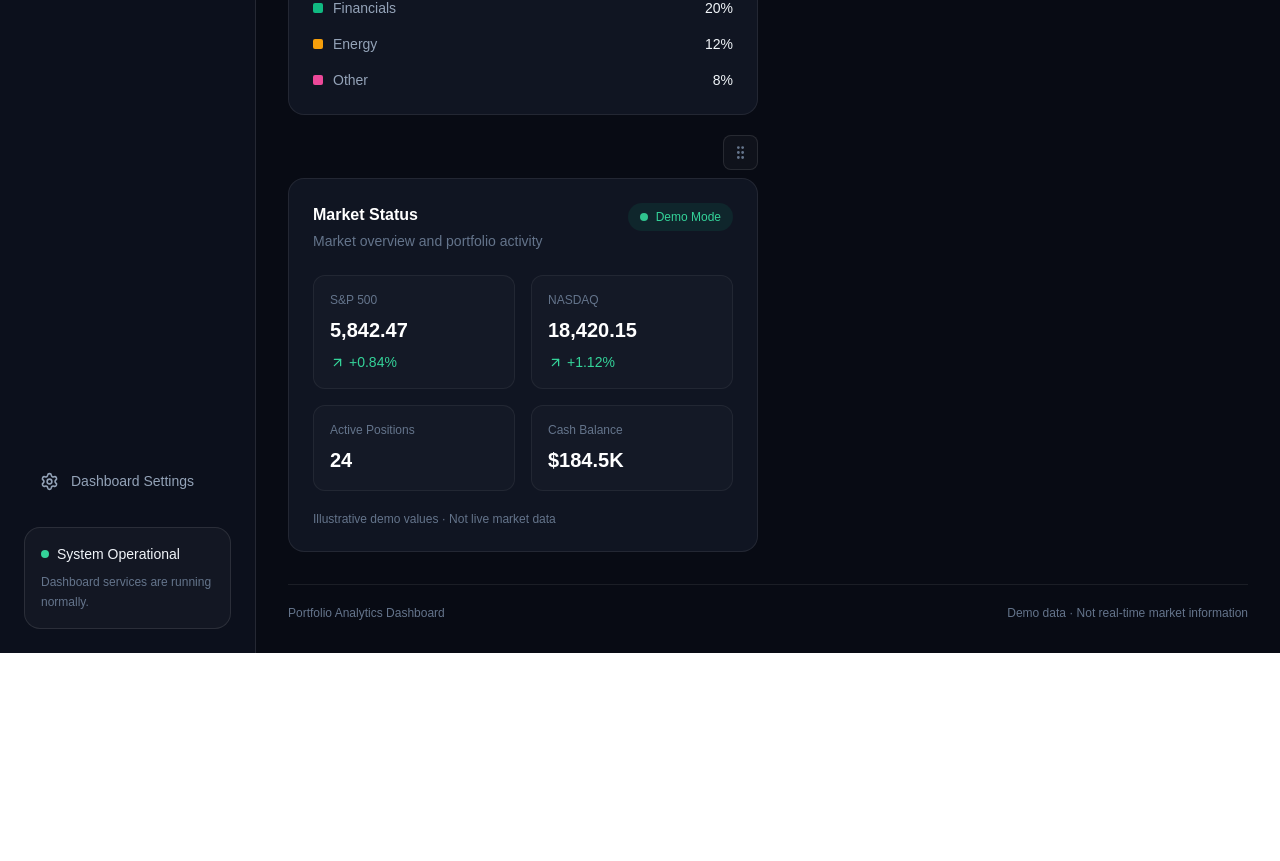
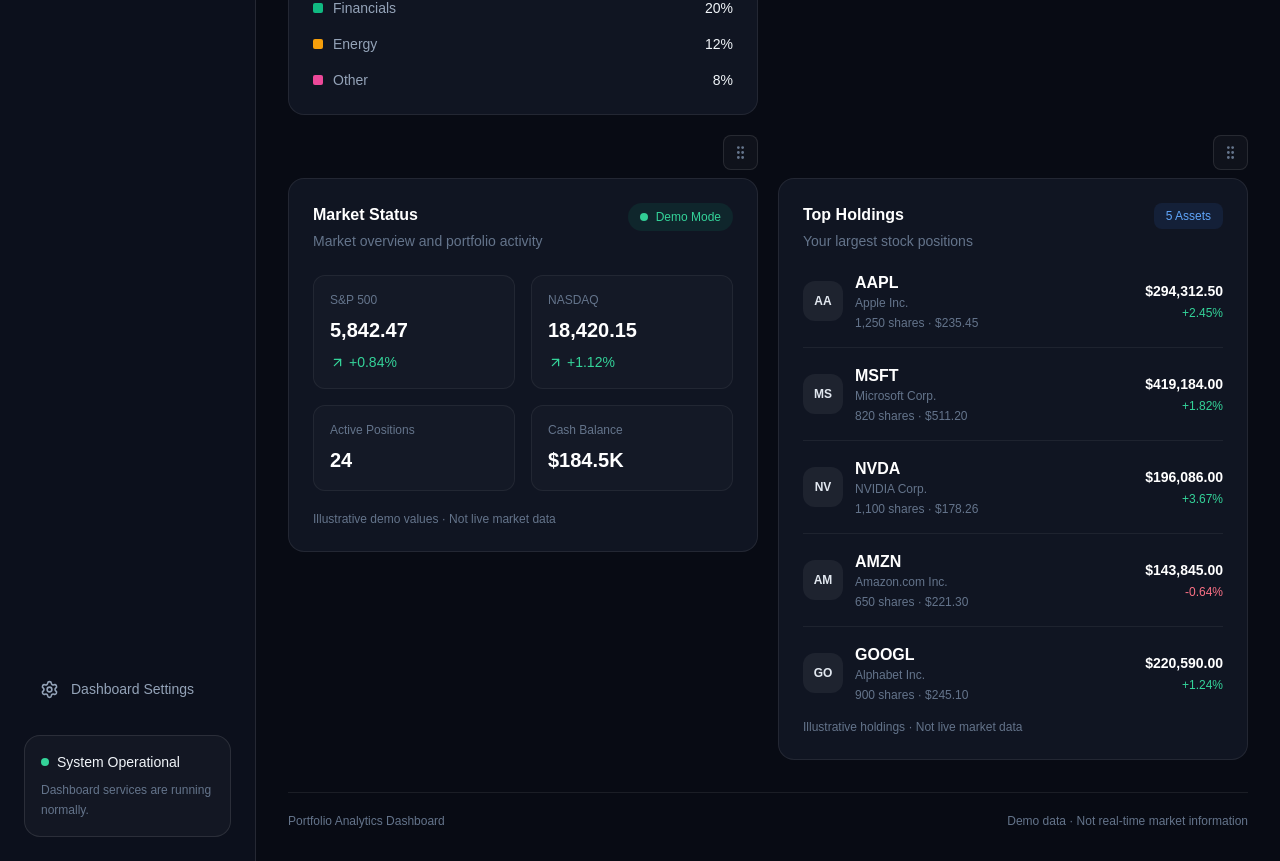
Before and after one commit to ohin03/portfolio-dashboard, a Next.js app: page / in a window 1280 px wide. Shown: the part 1160-2021 px from the top of the page. Before the commit the page ends 1813 px from the top, so only its background shows below. Built offline with nearby package versions, Linux system fonts and the light colour scheme.

Commit message:
Add top holdings dashboard widget

```diff
--- a/src/app/page.tsx
+++ b/src/app/page.tsx
@@ -39,6 +39,7 @@
 import { useDashboardStore } from "@/lib/dashboard-store";
 import WidgetShell from "@/components/widgets/WidgetShell";
 import { getAllWidgetDefinitions } from "@/lib/widgets/registry";
+
 const stats = [
   {
     title: "Total Portfolio Value",
@@ -99,14 +100,17 @@
   "asset-allocation",
   "risk-analysis",
   "market-status",
+  "top-holdings",
 ];
 
 function PortfolioSummary() {
-return ( <section
+  return (
+    <section
       aria-label="Portfolio summary"
       className="grid gap-5 sm:grid-cols-2 xl:grid-cols-4"
     >
-{stats.map((stat) => ( <StatCard
+      {stats.map((stat) => (
+        <StatCard
           key={stat.title}
           title={stat.title}
           value={stat.value}
@@ -115,10 +119,10 @@
           description={stat.description}
           icon={stat.icon}
         />
-))} </section>
+      ))}
+    </section>
   );
 }
-
 
 function PerformanceWidget() {
   return (
@@ -141,7 +145,6 @@
     </WidgetShell>
   );
 }
-
 
 function AssetAllocationWidget() {
   return (
@@ -285,7 +288,111 @@
   );
 }
 
+function TopHoldingsWidget() {
+  const holdings = [
+    {
+      symbol: "AAPL",
+      name: "Apple Inc.",
+      shares: "1,250",
+      price: "$235.45",
+      value: "$294,312.50",
+      change: "+2.45%",
+    },
+    {
+      symbol: "MSFT",
+      name: "Microsoft Corp.",
+      shares: "820",
+      price: "$511.20",
+      value: "$419,184.00",
+      change: "+1.82%",
+    },
+    {
+      symbol: "NVDA",
+      name: "NVIDIA Corp.",
+      shares: "1,100",
+      price: "$178.26",
+      value: "$196,086.00",
+      change: "+3.67%",
+    },
+    {
+      symbol: "AMZN",
+      name: "Amazon.com Inc.",
+      shares: "650",
+      price: "$221.30",
+      value: "$143,845.00",
+      change: "-0.64%",
+    },
+    {
+      symbol: "GOOGL",
+      name: "Alphabet Inc.",
+      shares: "900",
+      price: "$245.10",
+      value: "$220,590.00",
+      change: "+1.24%",
+    },
+  ];
 
+  return (
+    <WidgetShell
+      title="Top Holdings"
+      description="Your largest stock positions"
+      action={
+        <span className="rounded-lg bg-blue-500/10 px-3 py-1.5 text-xs font-medium text-blue-400">
+          5 Assets
+        </span>
+      }
+    >
+      <div className="space-y-4">
+        {holdings.map((holding) => (
+          <div
+            key={holding.symbol}
+            className="flex items-center justify-between gap-3 border-b border-white/[0.06] pb-4 last:border-0 last:pb-0"
+          >
+            <div className="flex min-w-0 items-center gap-3">
+              <div className="flex h-10 w-10 shrink-0 items-center justify-center rounded-xl bg-white/[0.06] text-xs font-bold text-slate-200">
+                {holding.symbol.slice(0, 2)}
+              </div>
+
+              <div className="min-w-0">
+                <p className="font-semibold text-white">
+                  {holding.symbol}
+                </p>
+
+                <p className="truncate text-xs text-slate-500">
+                  {holding.name}
+                </p>
+
+                <p className="mt-1 text-xs text-slate-500">
+                  {holding.shares} shares · {holding.price}
+                </p>
+              </div>
+            </div>
+
+            <div className="shrink-0 text-right">
+              <p className="text-sm font-semibold text-white">
+                {holding.value}
+              </p>
+
+              <p
+                className={`mt-1 text-xs font-medium ${
+                  holding.change.startsWith("+")
+                    ? "text-emerald-400"
+                    : "text-rose-400"
+                }`}
+              >
+                {holding.change}
+              </p>
+            </div>
+          </div>
+        ))}
+      </div>
+
+      <p className="mt-4 text-xs text-slate-500">
+        Illustrative holdings · Not live market data
+      </p>
+    </WidgetShell>
+  );
+}
 
 export default function Home() {
   const [showWidgetSettings, setShowWidgetSettings] = useState(false);
@@ -316,19 +423,15 @@
   function handleDragEnd(event: DragEndEvent) {
     const { active, over } = event;
 
-
     if (over && active.id !== over.id) {
       moveWidget(String(active.id), String(over.id));
     }
-
-
   }
 
   function renderWidget(widgetId: string) {
     switch (widgetId) {
       case "portfolio-summary":
         return <PortfolioSummary />;
-
 
       case "performance":
         return <PerformanceWidget />;
@@ -342,19 +445,30 @@
       case "market-status":
         return <MarketStatusWidget />;
 
+      case "top-holdings":
+        return <TopHoldingsWidget />;
+
       default:
         return null;
     }
-
-
   }
 
-return ( <main className="min-h-screen bg-[#080b14] text-slate-100"> <div className="flex min-h-screen"> <aside className="hidden w-64 shrink-0 border-r border-white/10 bg-[#0c101c] p-6 lg:flex lg:flex-col"> <div className="mb-12 flex items-center gap-3"> <div className="flex h-10 w-10 items-center justify-center rounded-xl bg-blue-600"> <ChartNoAxesCombined size={23} /> </div>
-
+  return (
+    <main className="min-h-screen bg-[#080b14] text-slate-100">
+      <div className="flex min-h-screen">
+        <aside className="hidden w-64 shrink-0 border-r border-white/10 bg-[#0c101c] p-6 lg:flex lg:flex-col">
+          <div className="mb-12 flex items-center gap-3">
+            <div className="flex h-10 w-10 items-center justify-center rounded-xl bg-blue-600">
+              <ChartNoAxesCombined size={23} />
+            </div>
 
             <div>
-          <h1 className="text-lg font-bold tracking-wide">PORTFOLIO</h1>
-          <p className="text-xs text-slate-500">ANALYTICS DASHBOARD</p>
+              <h1 className="text-lg font-bold tracking-wide">
+                PORTFOLIO
+              </h1>
+              <p className="text-xs text-slate-500">
+                ANALYTICS DASHBOARD
+              </p>
             </div>
           </div>
 
@@ -391,7 +505,9 @@
           <div className="mt-auto">
             <button
               type="button"
-          onClick={() => setShowWidgetSettings((current) => !current)}
+              onClick={() =>
+                setShowWidgetSettings((current) => !current)
+              }
               className="flex w-full items-center gap-3 rounded-xl px-4 py-3 text-left text-sm text-slate-400 transition hover:bg-white/5 hover:text-white"
             >
               <Settings size={19} />
@@ -423,7 +539,9 @@
               </button>
 
               <div>
-            <p className="text-xs text-slate-500">Workspace / Dashboard</p>
+                <p className="text-xs text-slate-500">
+                  Workspace / Dashboard
+                </p>
                 <h2 className="mt-1 text-xl font-semibold sm:text-2xl">
                   Portfolio Overview
                 </h2>
@@ -451,7 +569,9 @@
 
               <button
                 type="button"
-            onClick={() => setShowWidgetSettings((current) => !current)}
+                onClick={() =>
+                  setShowWidgetSettings((current) => !current)
+                }
                 aria-label="Customize dashboard widgets"
                 aria-expanded={showWidgetSettings}
                 className="inline-flex items-center gap-2 rounded-xl border border-blue-500/30 bg-blue-500/10 px-3 py-2.5 text-sm font-medium text-blue-300 transition hover:bg-blue-500/20 sm:px-4"
@@ -486,7 +606,6 @@
               </div>
             </div>
 
-
             {showWidgetSettings && (
               <section
                 id="settings"
@@ -496,15 +615,18 @@
                 <div className="mb-5 flex flex-wrap items-center justify-between gap-3">
                   <div>
                     <div className="flex items-center gap-2">
-                  <SlidersHorizontal size={19} className="text-blue-400" />
+                      <SlidersHorizontal
+                        size={19}
+                        className="text-blue-400"
+                      />
                       <h3 className="text-lg font-semibold text-white">
                         Customize Dashboard
                       </h3>
                     </div>
 
                     <p className="mt-2 text-sm text-slate-400">
-                  Choose which widgets you want to display and review their
-                  details.
+                      Choose which widgets you want to display and review
+                      their details.
                     </p>
                   </div>
 
@@ -599,16 +721,13 @@
 
                   <p className="text-xs leading-5 text-slate-400">
                     Widget visibility and order are saved in this browser.
-                Currently, five widget types are implemented. The remaining
-                widgets will be available in future development steps.
+                    Currently, six widget types are implemented. The
+                    remaining widgets will be available in future
+                    development steps.
                   </p>
                 </div>
               </section>
             )}
-
-
-
-
 
             <div>
               <div className="mb-4 flex items-center justify-between gap-3">
@@ -648,7 +767,5 @@
         </section>
       </div>
     </main>
-
-
   );
 }
```
Lines whose indentation alone changed are shown as unchanged.
